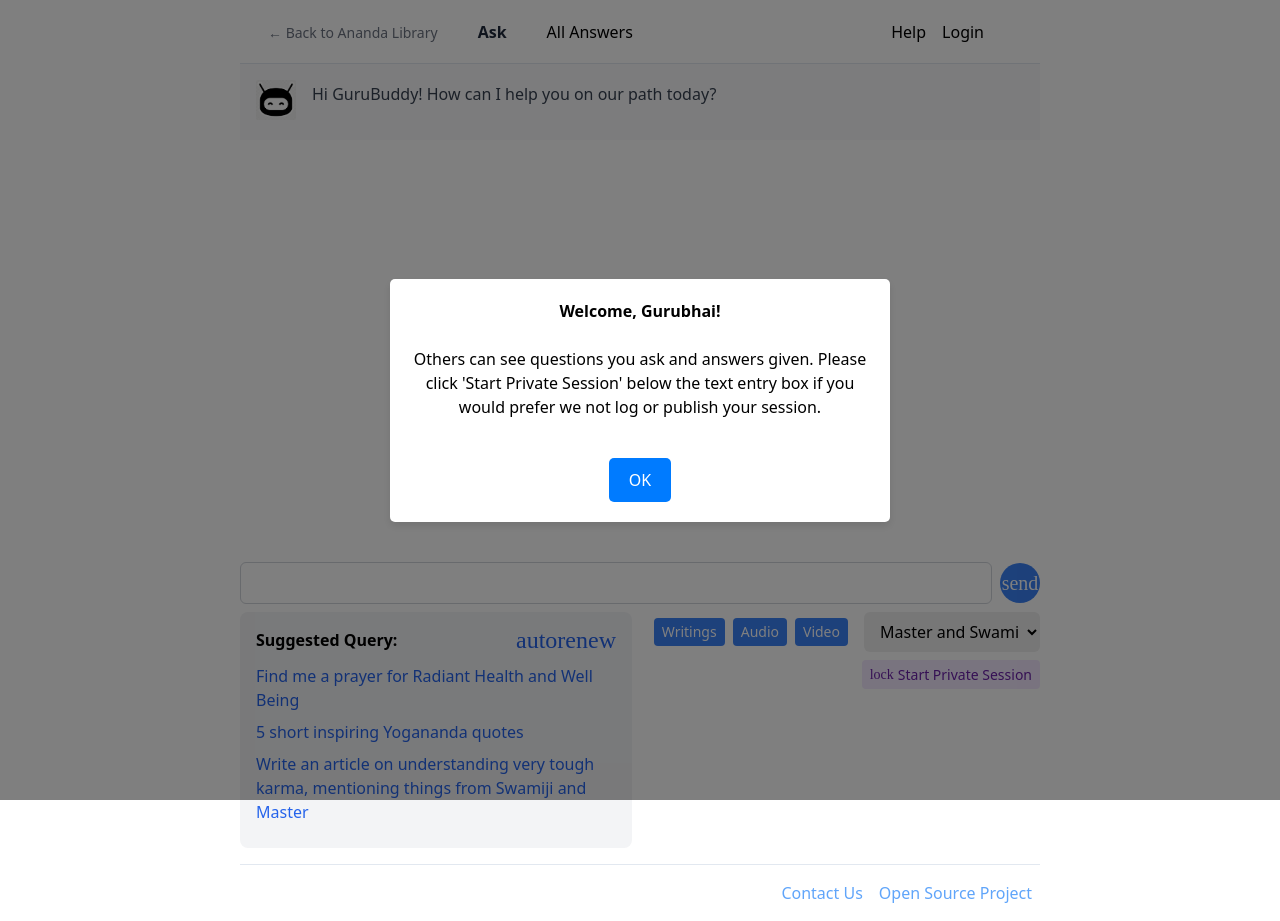
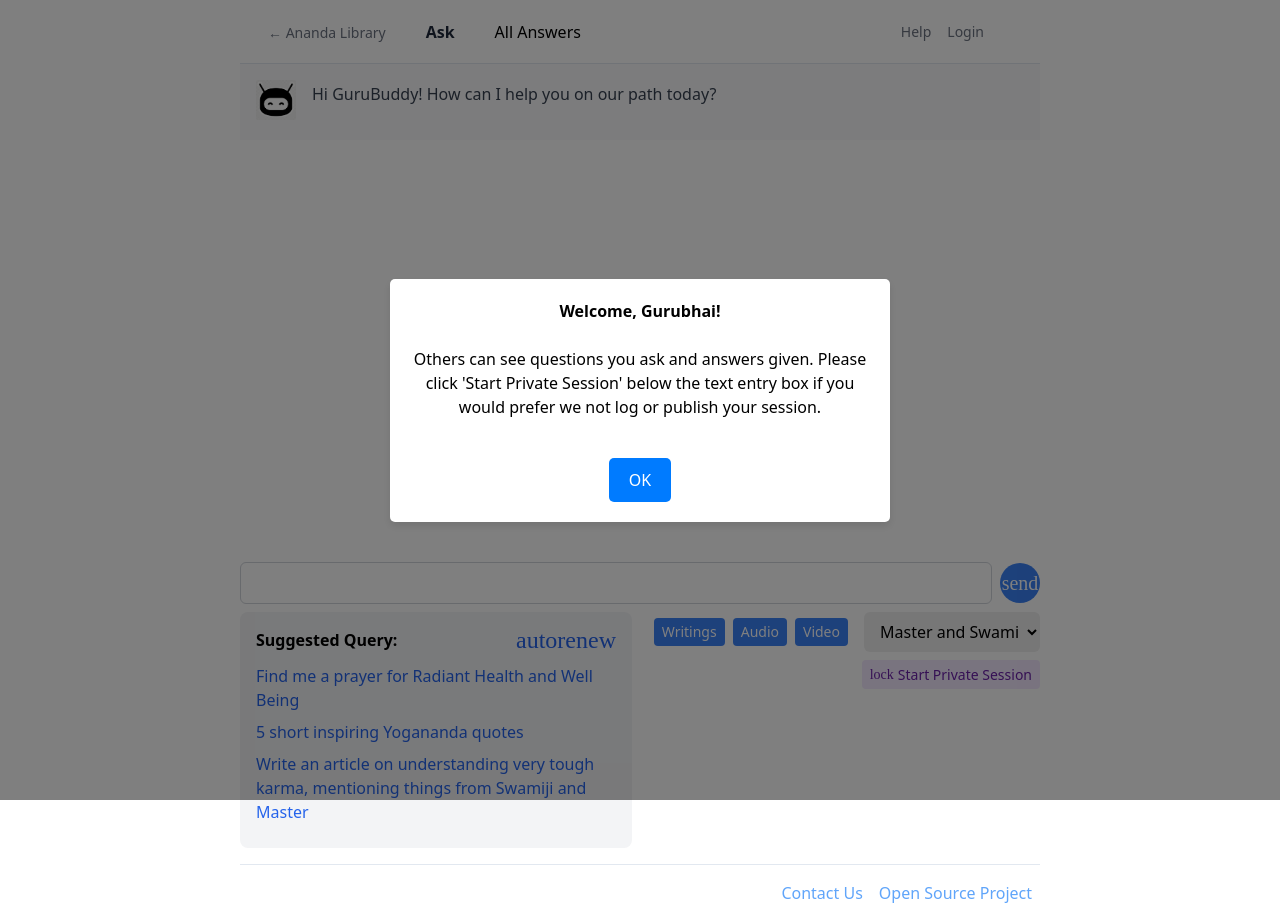
Before and after one commit to mayooear/gpt4-pdf-chatbot-langchain, a Next.js app: page / in a window 1280 px wide. Built offline with nearby package versions, Linux system fonts and the light colour scheme.

Commit message:
minor tweaks

```diff
--- a/components/layout.tsx
+++ b/components/layout.tsx
@@ -43,27 +43,52 @@ export default function Layout({ children }: LayoutProps) {
         <div className="h-16 border-b border-b-slate-200 py-4 flex justify-between items-center px-4">
           <nav className="ml-2 pl-1">
             <div className="space-x-10">
-              <Link href="https://www.anandalibrary.org/" className="text-sm text-gray-500 hover:text-slate-600 cursor-pointer" onClick={handleBackToLibrary}>
-                ← Back to Ananda Library
+              <Link
+                href="https://www.anandalibrary.org/"
+                className="text-sm text-gray-500 hover:text-slate-600 cursor-pointer"
+                onClick={handleBackToLibrary}
+              >
+                ← Ananda Library
               </Link>
-              <Link href="/" className={`hover:text-slate-600 cursor-pointer ${isActive('/') ? 'text-slate-800 font-bold' : ''}`}>
+              <Link
+                href="/"
+                className={`hover:text-slate-600 cursor-pointer ${
+                  isActive('/') ? 'text-slate-800 font-bold' : ''
+                }`}
+              >
                 Ask
               </Link>
-              <Link href="/answers" className={`hover:text-slate-600 cursor-pointer ${isActive('/answers') ? 'text-slate-800 font-bold' : ''}`}>
+              <Link
+                href="/answers"
+                className={`hover:text-slate-600 cursor-pointer ${
+                  isActive('/answers') ? 'text-slate-800 font-bold' : ''
+                }`}
+              >
                 All&nbsp;Answers
               </Link>
             </div>
           </nav>
           <nav className="mr-4 pr-6 flex space-x-4">
-            <a href="https://www.anandalibrary.org/content/ai-chatbot-intro/" className="hover:text-slate-600 cursor-pointer" onClick={handleHelp}>
+            <a
+              href="https://www.anandalibrary.org/content/ai-chatbot-intro/"
+              className="text-sm text-gray-500 hover:text-slate-600 cursor-pointer"
+              onClick={handleHelp}
+            >
               Help
             </a>
             {isLoggedIn ? (
-              <a href="#" onClick={handleLogout} className="hover:text-slate-600 cursor-pointer">
+              <a
+                href="#"
+                onClick={handleLogout}
+                className="text-sm text-gray-500 hover:text-slate-600 cursor-pointer"
+              >
                 Logout
               </a>
             ) : (
-              <Link href="/login" className="hover:text-slate-600 cursor-pointer">
+              <Link
+                href="/login"
+                className="text-sm text-gray-500 hover:text-slate-600 cursor-pointer"
+              >
                 Login
               </Link>
             )}
@@ -71,9 +96,7 @@ export default function Layout({ children }: LayoutProps) {
         </div>
       </header>
       <div className="flex-grow">
-        <main className="flex flex-1 flex-col overflow-hidden">
-          {children}
-        </main>
+        <main className="flex flex-1 flex-col overflow-hidden">{children}</main>
       </div>
       <Footer />
     </div>
```
